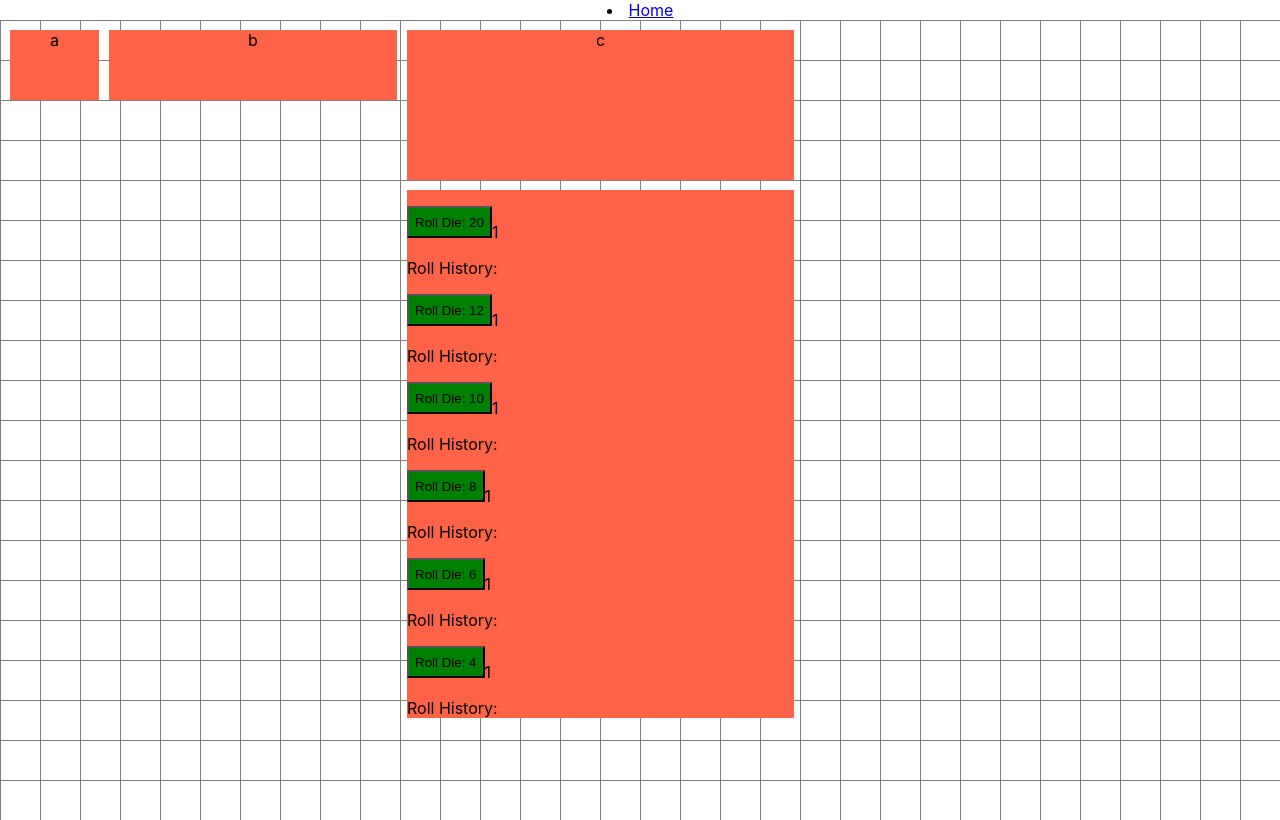
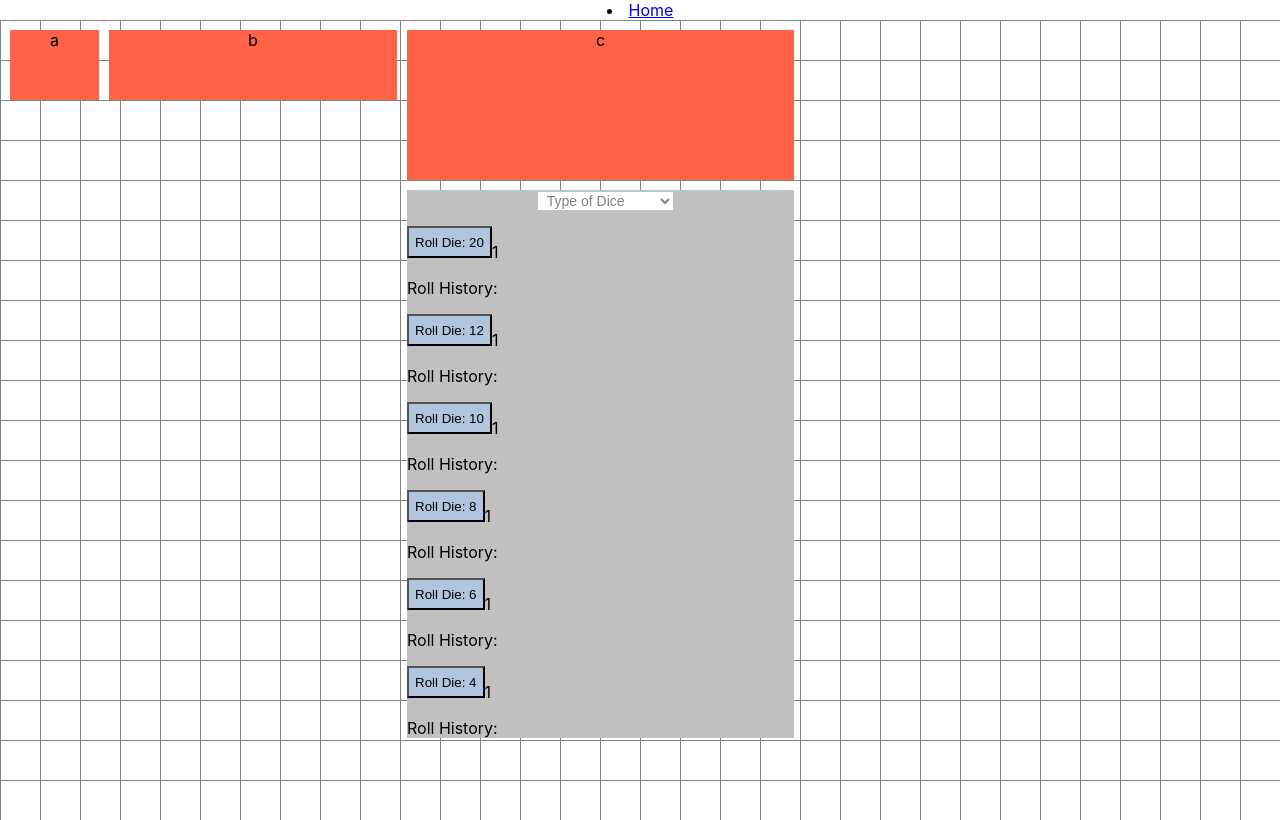
Before and after one commit to bHarlum/ttrpg-client, a React (Create React App) app: page / in a window 1280 px wide. Built offline with nearby package versions, Linux system fonts and the light colour scheme.

Commit message:
Adding select die dropdown

```diff
--- a/src/components/die-widget/die-widget.tsx
+++ b/src/components/die-widget/die-widget.tsx
@@ -10,6 +10,13 @@ export default function DieWidget(){
 
 return (
     <StyledContainer>
+        <DieSelector>
+            <option value="" hidden> Type of Dice</option>
+            <option>20</option>
+
+
+        </DieSelector>
+
 
         {dieFaces.map((dieType, index)=> {
             return <Die key={index} max={dieType} />
@@ -20,6 +27,25 @@ return (
 }
 
 const StyledContainer = styled.div`
-    background-color: tomato;
+    background-color: silver;
     width: 100%;
 `
+
+const DieSelector = styled.select`
+   width: 35%;
+  /* height: 35px; */
+  background: white;
+  color: gray;
+  padding-left: 5px;
+  font-size: 14px;
+  border: none;
+  margin-left: 10px;
+
+    option {
+        color: black;
+        display: flex;
+        white-space: pre;
+        min-height: 15px;
+        padding: 0px 2px 1px;
+    }
+`
--- a/src/components/die-widget/die.tsx
+++ b/src/components/die-widget/die.tsx
@@ -41,7 +41,7 @@ const StyledInnerContainer = styled.div`
 `
 
 const StyledDie = styled.button`
-    background-color: green;
+    background-color: lightsteelblue;
     height: 2rem;
 `
 
```
